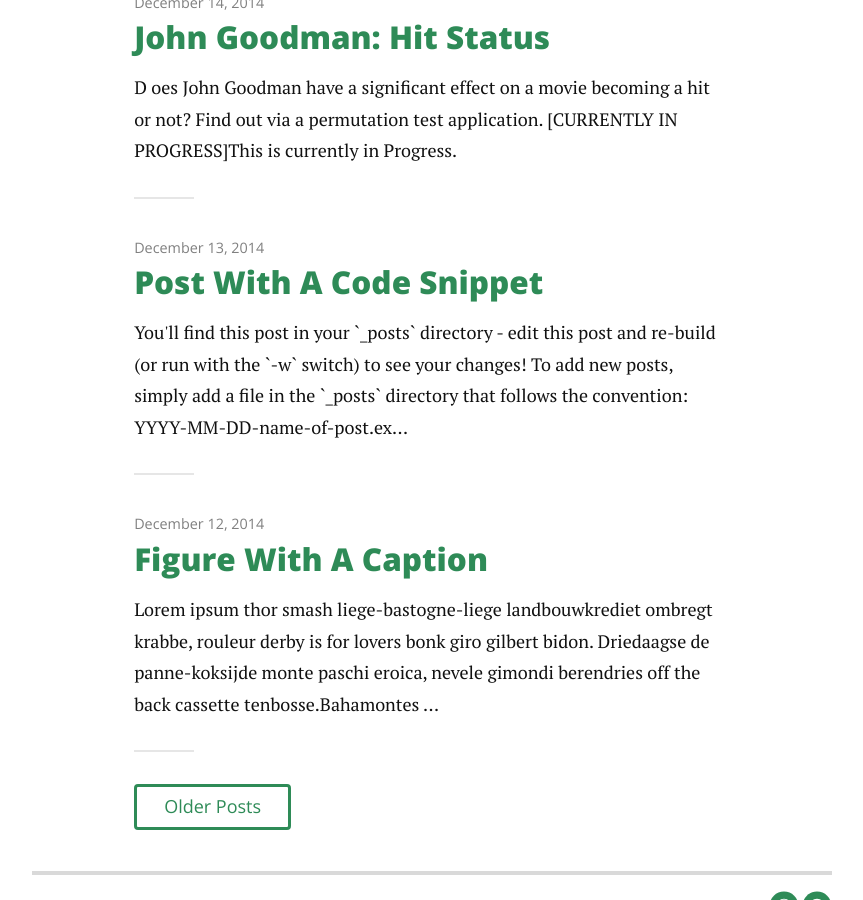
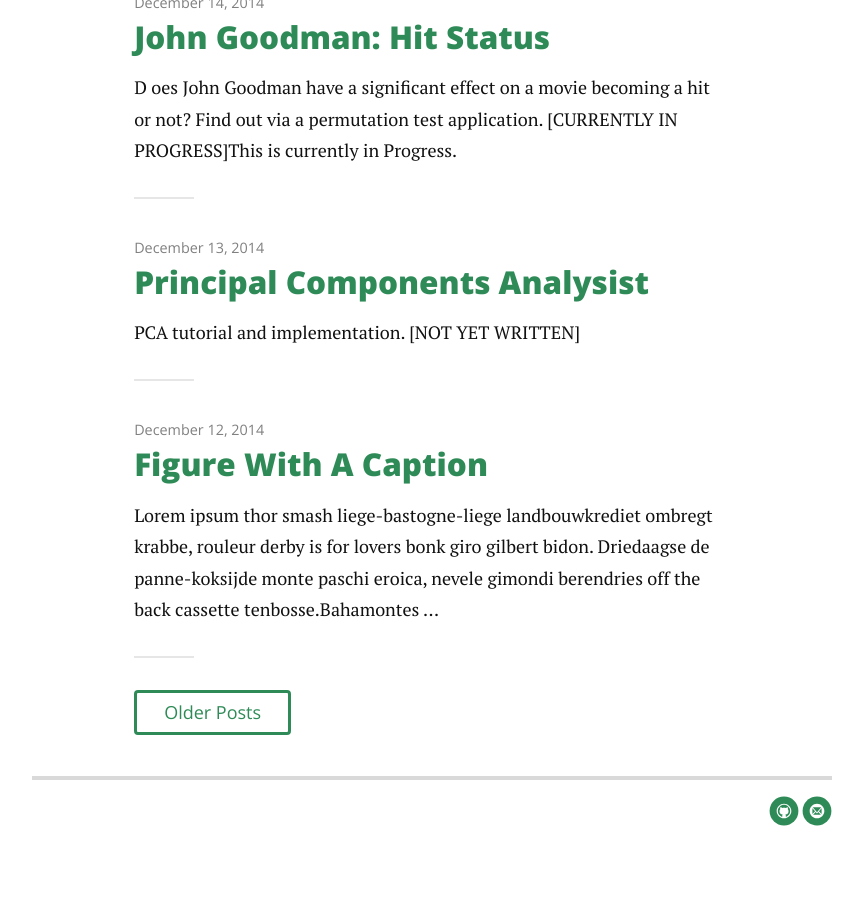
Before and after one commit to jwilber/old_website, a Jekyll site: the page built from index.html, in a window 1280 px wide and 900 px high, scrolled down 743 px. Shown: the whole window, without its empty margins (208-1071 px from the left). Built offline with Jekyll 4.4.1, drawn with Linux system fonts in a browser that asks for light colours; nearby versions of some CDN libraries; the list of posts is cut into pages by our own code.

Commit message:
Update 2014-12-13-code-snippet.markdown

```diff
--- a/_posts/2014-12-13-code-snippet.markdown
+++ b/_posts/2014-12-13-code-snippet.markdown
@@ -1,22 +1,7 @@
 ---
 layout: post
-title:  "Post With A Code Snippet"
+title:  "Principal Components Analysist"
 date:   2014-12-13
 ---
 
-<p class="intro"><span class="dropcap">Y</span>ou'll find this post in your `_posts` directory - edit this post and re-build (or run with the `-w` switch) to see your changes! To add new posts, simply add a file in the `_posts` directory that follows the convention: YYYY-MM-DD-name-of-post.ext.</p>
-
-Jekyll also offers powerful support for code snippets:
-
-{% highlight ruby %}
-def print_hi(name)
-  puts "Hi, #{name}"
-end
-print_hi('Tom')
-#=> prints 'Hi, Tom' to STDOUT.
-{% endhighlight %}
-
-Check out the [Jekyll docs][jekyll] for more info on how to get the most out of Jekyll. File all bugs/feature requests at [Jekyll's GitHub repo][jekyll-gh].
-
-[jekyll-gh]: https://github.com/mojombo/jekyll
-[jekyll]:    http://jekyllrb.com
+<p class="intro"><span class="dropcap">P</span>CA tutorial and implementation. [NOT YET WRITTEN]</p>
```
